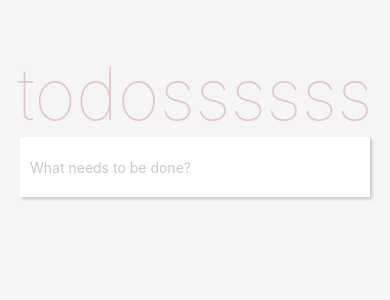
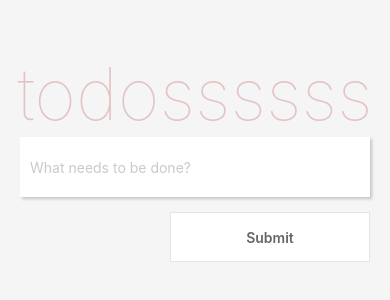
Before and after one commit to jiiihyee/RN-jihye, a React Native app: screen / in a window 390 px wide. Shown: the part 90-390 px from the top of the page. Built offline with nearby package versions, Linux system fonts and the light colour scheme.

Commit message:
버튼 생성

```diff
--- a/app/App.js
+++ b/app/App.js
@@ -1,47 +1,67 @@
-import React, {Component} from 'react'
-import { View, ScrollView, StyleSheet} from 'react-native'
-import Heading from './Heading'
-import Input from './Input'
+import React, {Component} from 'react';
+import {View, ScrollView, StyleSheet} from 'react-native';
+import Heading from './Heading';
+import Input from './Input';
+import Button from './Button';
+let todoIndex = 0;
 
 class App extends Component {
-    constructor(){
-        super()
+  constructor() {
+    super();
     this.state = {
       inputValue: '',
       todos: [],
-            type: 'All'
+      type: 'All',
+    };
+    this.submitTodo = this.submitTodo.bind(this);
   }
+  inputChange(inputValue) {
+    console.log('Input Value : ', inputValue);
+    this.setState({inputValue});
   }
-    inputChange(inputValue){
-        console.log('Input Value : ', inputValue)
-        this.setState({inputValue})
+  submitTodo() {
+    if (this.state.inputValue.match('/^s*/')) {
+      return;
     }
-    render(){
-        const {inputValue} = this.state
-        return(
-            <View style ={styles.container}>
-                <ScrollView keyboardShouldPersistTaps ='always'
-                    style={styles.content}>
-                    <Heading/>
+    const todo = {
+      title: this.state.inputValue,
+      todoIndex,
+      complete: false,
+    };
+    todoIndex++;
+    const todos = [...this.state.todos, todo];
+
+    //setState() 하면 재랜더링(?)함
+    this.setState({todos, inputValue: ''}, () => {
+      console.log('State: ', this.state);
+    });
+  }
+  render() {
+    let {inputValue} = this.state;
+    return (
+      <View style={styles.container}>
+        <ScrollView keyboardShouldPersistTaps="always" style={styles.content}>
+          <Heading />
           <Input
-                    inputValue = {inputValue}
-                    inputChange={(text) => this.inputChange(text)}>
-                    </Input>
+            inputValue={inputValue}
+            inputChange={text => this.inputChange(text)}
+          />
+          <Button submitTodo={this.submitTodo} />
         </ScrollView>
       </View>
-        )
+    );
   }
 }
 
 const styles = StyleSheet.create({
-    container:{
-        flex:1,
-        backgroundColor: '#f5f5f5'
+  container: {
+    flex: 1,
+    backgroundColor: '#f5f5f5',
   },
-    content:{
+  content: {
     flex: 1,
-        paddingTop : 60
-    }
-})
+    paddingTop: 60,
+  },
+});
 
-export default App
+export default App;
--- /dev/null
+++ b/app/Button.js
@@ -0,0 +1,38 @@
+import React from 'react';
+import {View, Text, StyleSheet, TouchableHighlight} from 'react-native';
+
+const Button = ({submitTodo}) => (
+  <View style={styles.buttonContainer}>
+    <TouchableHighlight
+      underlayColor="#efefef"
+      style={styles.button}
+      onPress={submitTodo}>
+      <Text style={styles.submit}>Submit</Text>
+    </TouchableHighlight>
+  </View>
+);
+
+const styles = StyleSheet.create({
+  buttonContainer: {
+    alignItems: 'flex-end',
+  },
+  button: {
+    height: 50,
+    paddingLeft: 20,
+    paddingRight: 20,
+    backgroundColor: '#ffffff',
+    width: 200,
+    marginRight: 20,
+    marginTop: 15,
+    borderWidth: 1,
+    borderColor: 'rgba(0,0,0,.1)',
+    justifyContent: 'center',
+    alignItems: 'center',
+  },
+  submit: {
+    color: '#666666',
+    fontWeight: '600',
+  },
+});
+
+export default Button;
--- a/app/Input.js
+++ b/app/Input.js
@@ -1,35 +1,37 @@
-import React from "react";
-import {View, TextInput, StyleSheet} from 'react-native'
+import React from 'react';
+import {View, TextInput, StyleSheet} from 'react-native';
 
-const Input = ({inputValue, inputChange}) =>(   //inputValue와 inputChange prop을 비구조화
-    <View style ={styles.inputContainer}>
+const Input = (
+  {inputValue, inputChange}, //inputValue와 inputChange prop을 비구조화
+) => (
+  <View style={styles.inputContainer}>
     <TextInput
-            value ={inputValue}
-            style ={styles.input}
-            placeholder ='What needs to be done?'
-            placeholderTextColor='#CACACA'
-            selectionColor='#666666'
-            onChangeText ={inputChange} //onChangeText메소드를 inputChange로 지정
+      value={inputValue}
+      style={styles.input}
+      placeholder="What needs to be done?"
+      placeholderTextColor="#CACACA"
+      selectionColor="#666666"
+      onChangeText={inputChange} //onChangeText메소드를 inputChange로 지정
     />
   </View>
-)
+);
 
 const styles = StyleSheet.create({
-    inputContainer:{
-        marginLeft:20,
-        marginRight:20,
+  inputContainer: {
+    marginLeft: 20,
+    marginRight: 20,
     shadowOpacity: 0.2,
-        shadowRadius:3,
+    shadowRadius: 3,
     shadowColor: '#000000',
-        shadowOffset: { width:2, height:2}
+    shadowOffset: {width: 2, height: 2},
   },
 
-    input:{
+  input: {
     height: 60,
-        backgroundColor :'#ffffff',
-        paddingLeft : 10,
-        paddingRight :10
-    }
-})
+    backgroundColor: '#ffffff',
+    paddingLeft: 10,
+    paddingRight: 10,
+  },
+});
 
-export default Input
+export default Input;
```
Also changed, not shown: 2 other files (tests, documents, lock files or other folders). Lines whose indentation alone changed are shown as unchanged.
